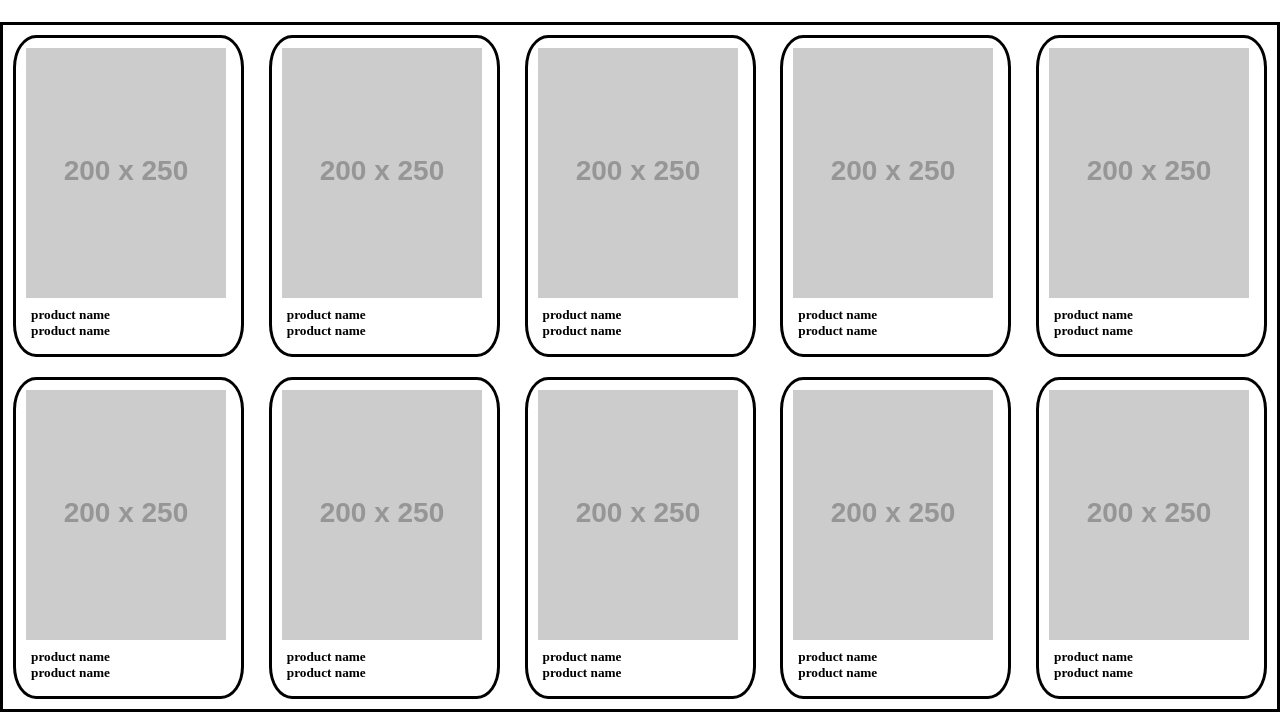
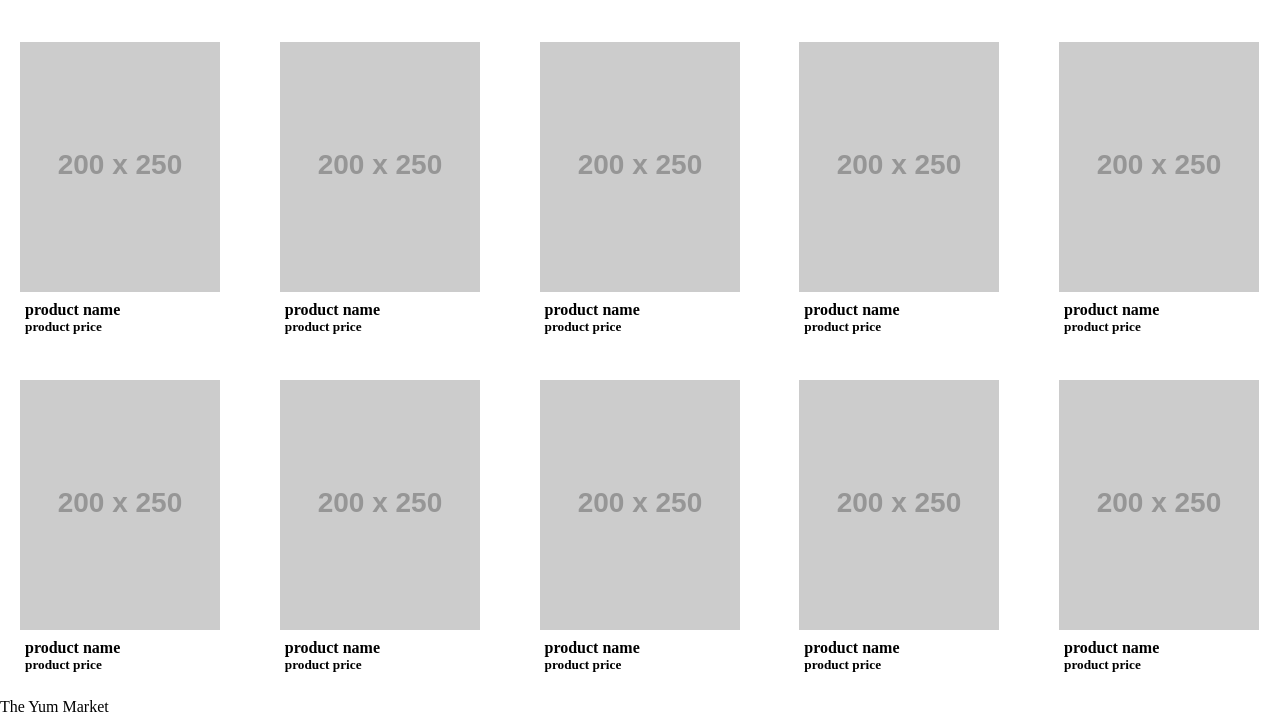
Before and after one commit to Kianni2003/yum-market-, a plain HTML site: page home.html in a window 1280 px wide. Shown: the part 711-1427 px from the top of the page. Drawn offline with Linux system fonts and the light colour scheme; placeholder pictures from the web are drawn by us; a web font is replaced by a local one.

Commit message:
correction of card details

```diff
--- a/home.html
+++ b/home.html
@@ -108,7 +108,6 @@
         </div>
       </div>
       <p class="product-header">Buy Here</p>
-
       <div class="items-list">
         <a href="#"
           ><div class="card">
@@ -118,8 +117,8 @@
               alt="..."
             />
             <div class="card-body">
-              <h5 class="product-name">product name</h5>
-              <h5 class="product-name">product name</h5>
+              <h4 class="product-name">product name</h4>
+              <h5 class="product-name">product price</h5>
             </div>
           </div>
         </a>
@@ -131,8 +130,8 @@
               alt="..."
             />
             <div class="card-body">
-              <h5 class="product-name">product name</h5>
-              <h5 class="product-name">product name</h5>
+              <h4 class="product-name">product name</h4>
+              <h5 class="product-name">product price</h5>
             </div>
           </div>
         </a>
@@ -144,8 +143,8 @@
               alt="..."
             />
             <div class="card-body">
-              <h5 class="product-name">product name</h5>
-              <h5 class="product-name">product name</h5>
+              <h4 class="product-name">product name</h4>
+              <h5 class="product-name">product price</h5>
             </div>
           </div>
         </a>
@@ -157,8 +156,8 @@
               alt="..."
             />
             <div class="card-body">
-              <h5 class="product-name">product name</h5>
-              <h5 class="product-name">product name</h5>
+              <h4 class="product-name">product name</h4>
+              <h5 class="product-name">product price</h5>
             </div>
           </div>
         </a>
@@ -170,8 +169,8 @@
               alt="..."
             />
             <div class="card-body">
-              <h5 class="product-name">product name</h5>
-              <h5 class="product-name">product name</h5>
+              <h4 class="product-name">product name</h4>
+              <h5 class="product-name">product price</h5>
             </div>
           </div>
         </a>
@@ -183,8 +182,8 @@
               alt="..."
             />
             <div class="card-body">
-              <h5 class="product-name">product name</h5>
-              <h5 class="product-name">product name</h5>
+              <h4 class="product-name">product name</h4>
+              <h5 class="product-name">product price</h5>
             </div>
           </div>
         </a>
@@ -196,8 +195,8 @@
               alt="..."
             />
             <div class="card-body">
-              <h5 class="product-name">product name</h5>
-              <h5 class="product-name">product name</h5>
+              <h4 class="product-name">product name</h4>
+              <h5 class="product-name">product price</h5>
             </div>
           </div>
         </a>
@@ -209,8 +208,8 @@
               alt="..."
             />
             <div class="card-body">
-              <h5 class="product-name">product name</h5>
-              <h5 class="product-name">product name</h5>
+              <h4 class="product-name">product name</h4>
+              <h5 class="product-name">product price</h5>
             </div>
           </div>
         </a>
@@ -222,8 +221,8 @@
               alt="..."
             />
             <div class="card-body">
-              <h5 class="product-name">product name</h5>
-              <h5 class="product-name">product name</h5>
+              <h4 class="product-name">product name</h4>
+              <h5 class="product-name">product price</h5>
             </div>
           </div>
         </a>
@@ -235,12 +234,17 @@
               alt="..."
             />
             <div class="card-body">
-              <h5 class="product-name">product name</h5>
-              <h5 class="product-name">product name</h5>
+              <h4 class="product-name">product name</h4>
+              <h5 class="product-name">product price</h5>
             </div>
           </div>
         </a>
       </div>
+      <div class="footer-section">
+        <footer>
+          <p>The Yum Market</p>
+        </footer>
+      </div>
     </div>
   </body>
 </html>
--- a/style.css
+++ b/style.css
@@ -201,13 +201,11 @@ a{text-decoration: none;color: black;}
   /* width: 100%; */
   display: flex;
   flex-wrap: wrap;
-  border-style: solid;
 margin-top: 25px;
 justify-content: space-between;
 }
 .card{
-  width: 205px;
-  border-style: solid;
+  width: 201px;
   margin: 10px;
   border-radius: 10%;
   padding: 10px;
```
